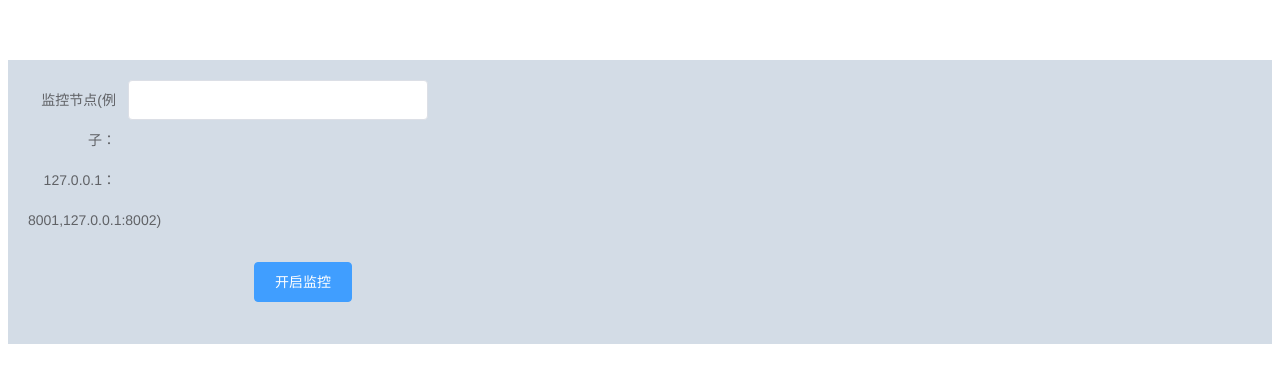
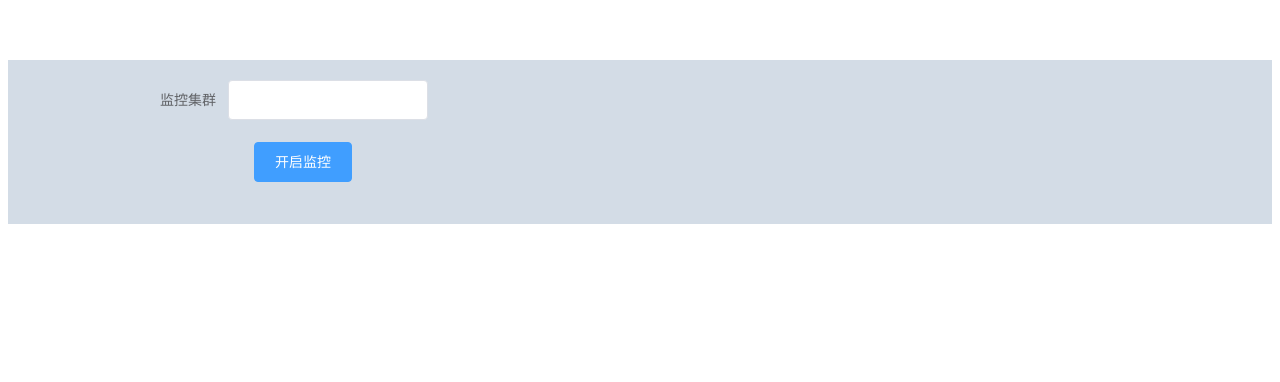
Before and after one commit to wtychn/ZooKeeperMonitorFormer, a Vue app: page / in a window 1280 px wide. Shown: the top 382 px of the page. Built offline with nearby package versions, Linux system fonts and the light colour scheme.

Commit message:
fix: fix home page & NodesView bug

```diff
--- a/src/components/NodesView.vue
+++ b/src/components/NodesView.vue
@@ -173,6 +173,7 @@ export default {
         url: '/nodetree/' + addresses,
         method: 'get',
       })
+      this.pathTree = [];
       this.pathTree.push(res.data.data);
     },
     async node_query() {
--- a/src/components/home.vue
+++ b/src/components/home.vue
@@ -5,7 +5,7 @@
       <el-main>
         <el-form ref="form" label-width="150px" style="width: 400px">
 
-          <el-form-item label="监控节点(例子：127.0.0.1：8001,127.0.0.1:8002)" label-width="100px">
+          <el-form-item label="监控集群" label-width="200px">
             <el-input v-model="addresses"></el-input>
           </el-form-item>
 
```
